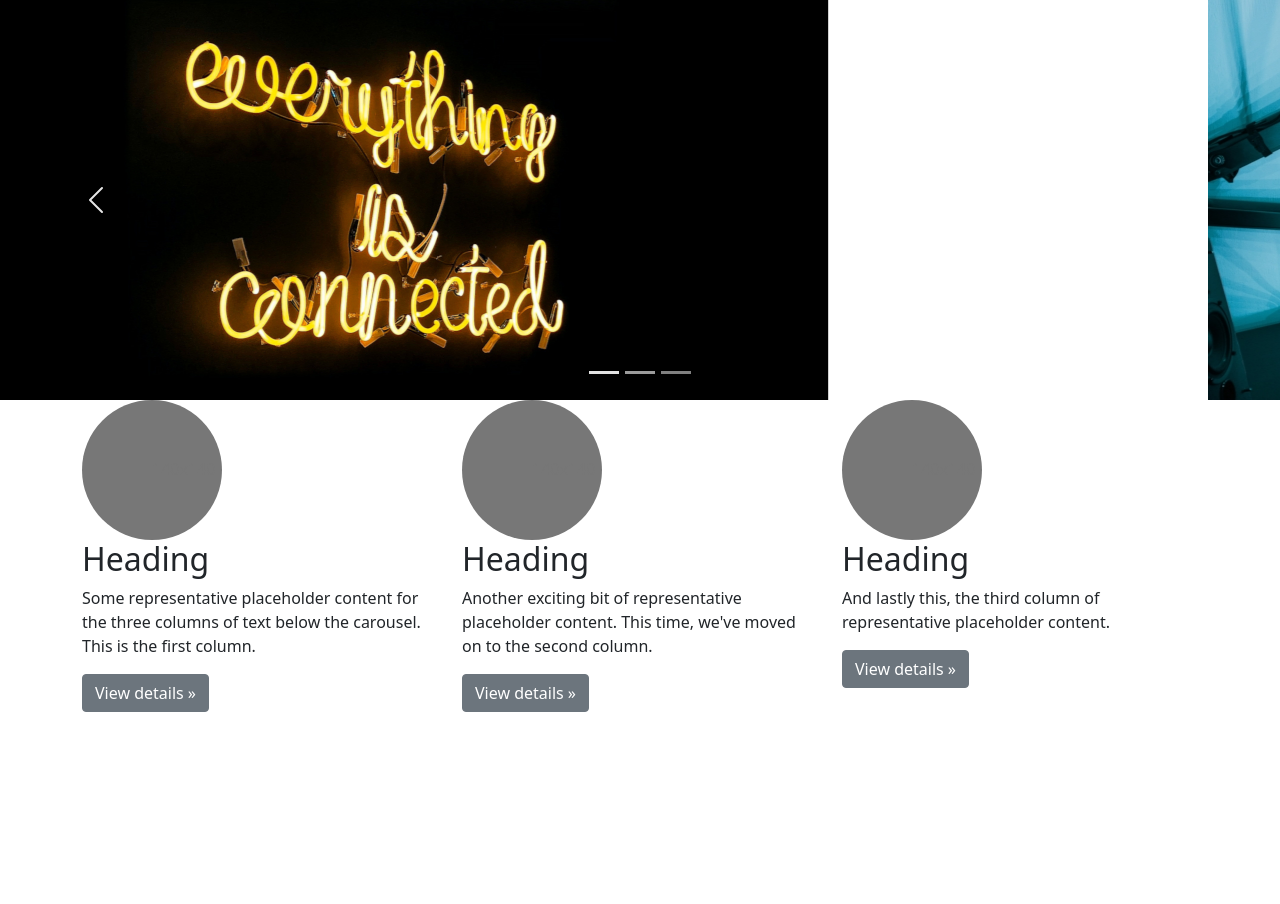
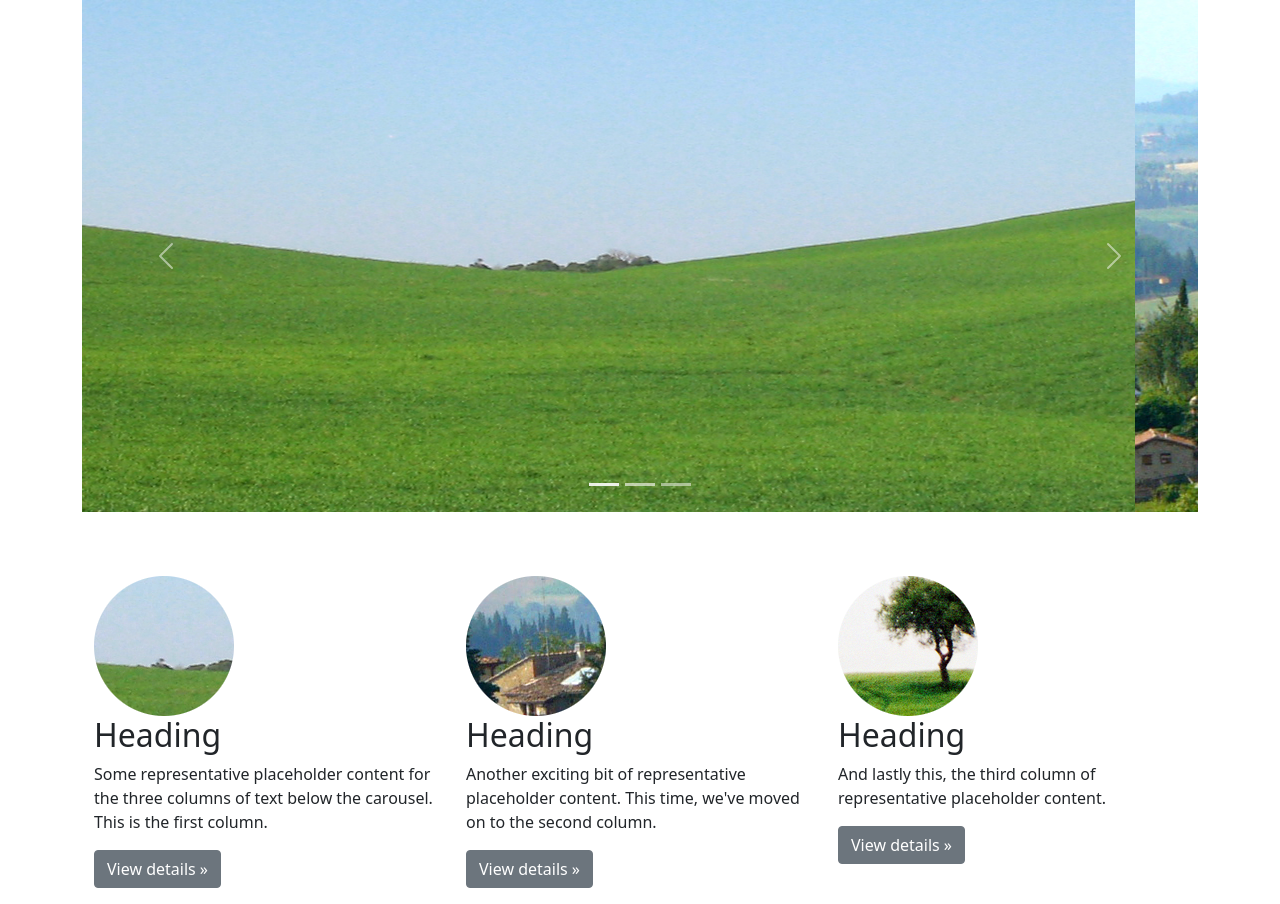
Before and after one commit to andradedario/ArgProgr_ejemploBootstrap, a plain HTML site: page index.html in a window 1280 px wide. Before the commit the page ends 800 px from the top, so only its background shows below. Drawn offline with nearby package versions, Linux system fonts and the light colour scheme.

Commit message:
update 1
actualizacion 1

```diff
--- a/index.html
+++ b/index.html
@@ -11,12 +11,12 @@
     <title>Document</title>
 </head>
 <body>
+
     <!--JS Bootstrap-->
     <script src="https://cdn.jsdelivr.net/npm/bootstrap@5.1.3/dist/js/bootstrap.bundle.min.js" integrity="sha384-ka7Sk0Gln4gmtz2MlQnikT1wXgYsOg+OMhuP+IlRH9sENBO0LRn5q+8nbTov4+1p" crossorigin="anonymous"></script>
-
     <main>
-
-      <div id="myCarousel" class="carousel slide" data-bs-ride="carousel">
+    <div class="container">
+      <div id="myCarousel" class="carousel slide" data-bs-ride="carousel" style="margin-bottom: 64px;">
         <div class="carousel-indicators">
           <button type="button" data-bs-target="#myCarousel" data-bs-slide-to="0" class="active" aria-current="true" aria-label="Slide 1"></button>
           <button type="button" data-bs-target="#myCarousel" data-bs-slide-to="1" aria-label="Slide 2"></button>
@@ -24,13 +24,13 @@
         </div>
         <div class="carousel-inner">
           <div class="carousel-item active">
-            <img src="images/pexels-daria-shevtsova-1356300.jpg" alt="" class="d-block w-80">
+            <img src="images/green-field-1362977.jpg" alt="" class="d-block w-80">
           </div>
           <div class="carousel-item">
-            <img src="images/pexels-josh-sorenson-1714208.jpg" alt="" class="d-block w-80">
+            <img src="images/tuscany-country-1313455.jpg" alt="" class="d-block w-80">
           </div>
           <div class="carousel-item">
-            <img src="images/pexels-junior-teixeira-2047905.jpg" alt="" class="d-block w-80">
+            <img src="images/tuscany-landscape-4-1500765.jpg" alt="" class="d-block w-80">
           </div>
         </div>
         <button class="carousel-control-prev" type="button" data-bs-target="#myCarousel" data-bs-slide="prev">
@@ -42,25 +42,26 @@
           <span class="visually-hidden">Next</span>
         </button>
       </div>
+
       <div class="container marketing">
         <!-- Three columns of text below the carousel -->
         <div class="row">
           <div class="col-lg-4">
-            <svg class="bd-placeholder-img rounded-circle" width="140" height="140" xmlns="http://www.w3.org/2000/svg" role="img" aria-label="Placeholder: 140x140" preserveAspectRatio="xMidYMid slice" focusable="false"><title>Placeholder</title><rect width="100%" height="100%" fill="#777"/><text x="50%" y="50%" fill="#777" dy=".3em">140x140</text></svg>
+            <img src="images/horizonte2.png" >
 
             <h2>Heading</h2>
             <p>Some representative placeholder content for the three columns of text below the carousel. This is the first column.</p>
             <p><a class="btn btn-secondary" href="#">View details &raquo;</a></p>
           </div><!-- /.col-lg-4 -->
           <div class="col-lg-4">
-            <svg class="bd-placeholder-img rounded-circle" width="140" height="140" xmlns="http://www.w3.org/2000/svg" role="img" aria-label="Placeholder: 140x140" preserveAspectRatio="xMidYMid slice" focusable="false"><title>Placeholder</title><rect width="100%" height="100%" fill="#777"/><text x="50%" y="50%" fill="#777" dy=".3em">140x140</text></svg>
+            <img src="images/toscany3.png">
 
             <h2>Heading</h2>
             <p>Another exciting bit of representative placeholder content. This time, we've moved on to the second column.</p>
             <p><a class="btn btn-secondary" href="#">View details &raquo;</a></p>
           </div><!-- /.col-lg-4 -->
           <div class="col-lg-4">
-            <svg class="bd-placeholder-img rounded-circle" width="140" height="140" xmlns="http://www.w3.org/2000/svg" role="img" aria-label="Placeholder: 140x140" preserveAspectRatio="xMidYMid slice" focusable="false"><title>Placeholder</title><rect width="100%" height="100%" fill="#777"/><text x="50%" y="50%" fill="#777" dy=".3em">140x140</text></svg>
+            <img src="images/arbol1.png">
 
             <h2>Heading</h2>
             <p>And lastly this, the third column of representative placeholder content.</p>
@@ -68,6 +69,7 @@
           </div><!-- /.col-lg-4 -->
         </div><!-- /.row -->
       </div>
+    </div>
     </main>
 </body>
 </html>
```
Also changed, not shown: images/arbol1.png (added), images/green-field-1362977.jpg (added), images/horizonte2.png (added), images/pexels-daria-shevtsova-1356300.jpg (deleted), images/pexels-josh-sorenson-1714208.jpg (deleted), images/pexels-junior-teixeira-2047905.jpg (deleted), images/pexels-peter-olexa-4012966.jpg (deleted), images/toscany3.png (added), images/tuscany-country-1313455.jpg (added), images/tuscany-landscape-4-1500765.jpg (added).
